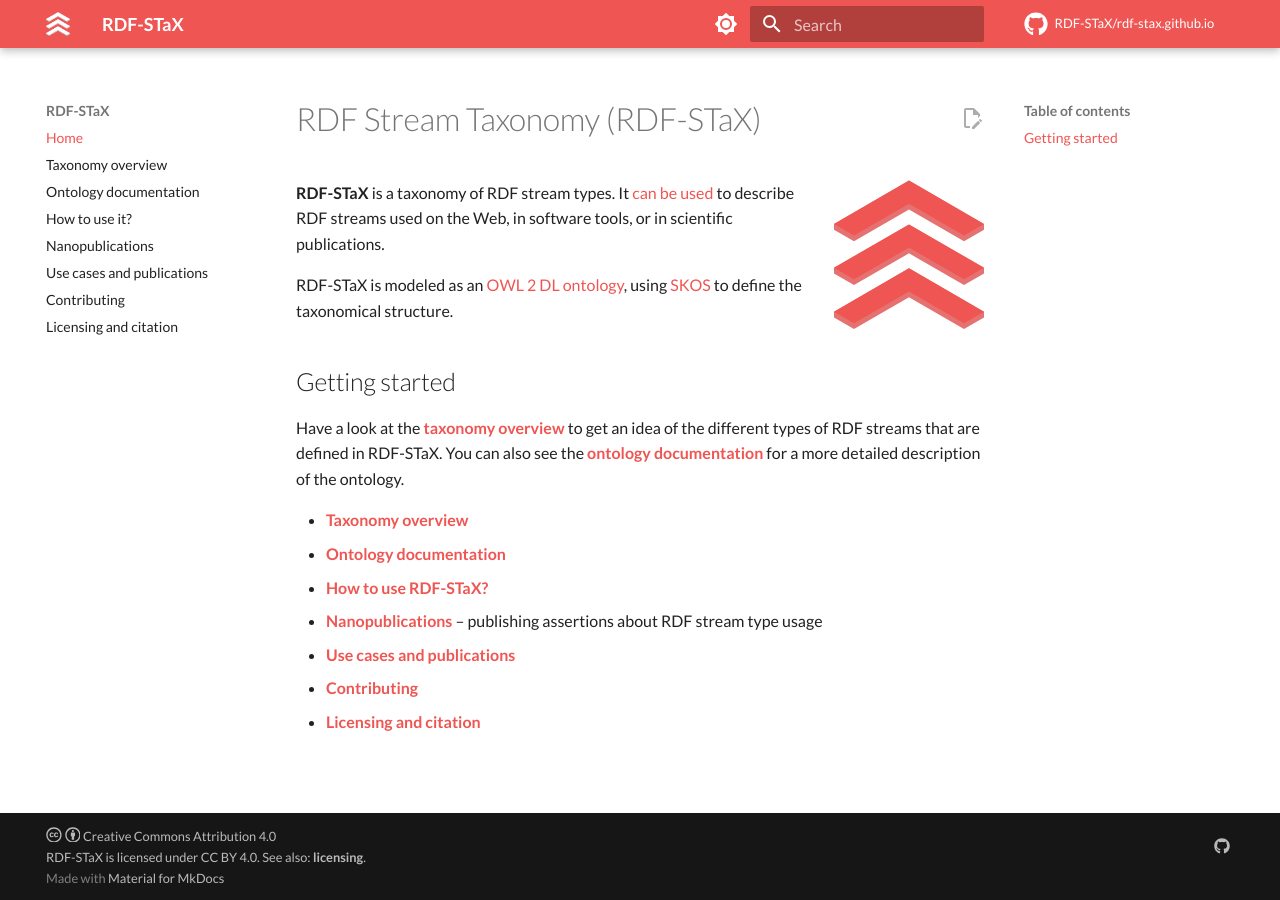
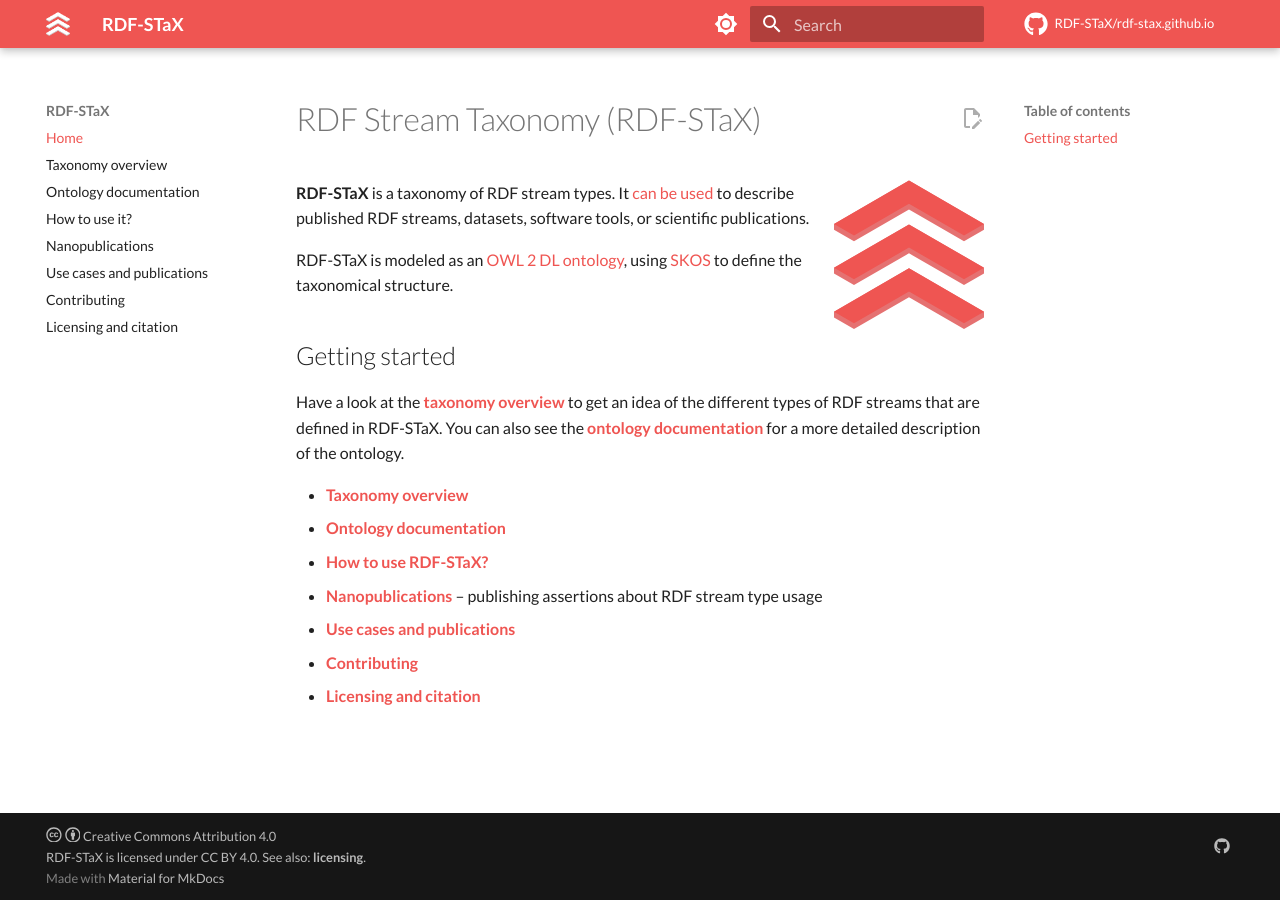
Before and after one commit to RDF-STaX/rdf-stax.github.io, an MkDocs documentation site: the page built from docs/index.md, in a window 1280 px wide. Built offline with MkDocs 1.6.1 and Material for MkDocs 9.7.7, drawn with Linux system fonts in a browser that asks for light colours; comment, search, counter and statistics services are not loaded; the version menu is left out.

Commit message:
Fix wording in the introduction

```diff
--- a/docs/index.md
+++ b/docs/index.md
@@ -2,7 +2,7 @@
 
 ![RDF Stream Taxonomy (RDF-STaX)](assets/logo_color.svg){ align=right width="150" }
 
-**RDF-STaX** is a taxonomy of RDF stream types. It [can be used](use-it.md) to describe RDF streams used on the Web, in software tools, or in scientific publications.
+**RDF-STaX** is a taxonomy of RDF stream types. It [can be used](use-it.md) to describe published RDF streams, datasets, software tools, or scientific publications.
 
 RDF-STaX is modeled as an [OWL 2 DL ontology](ontology.md), using [SKOS](https://www.w3.org/TR/skos-reference/) to define the taxonomical structure.
 
```
